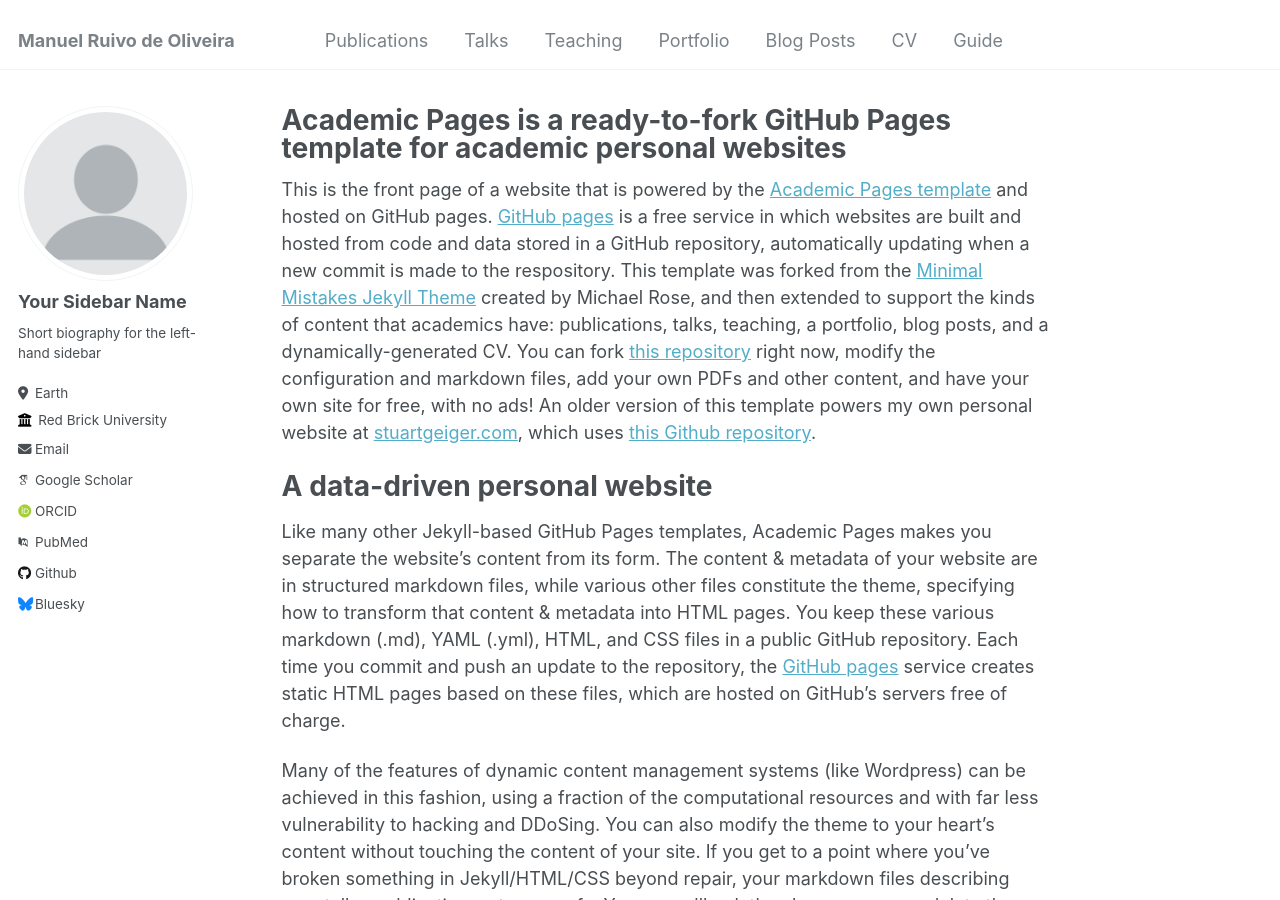
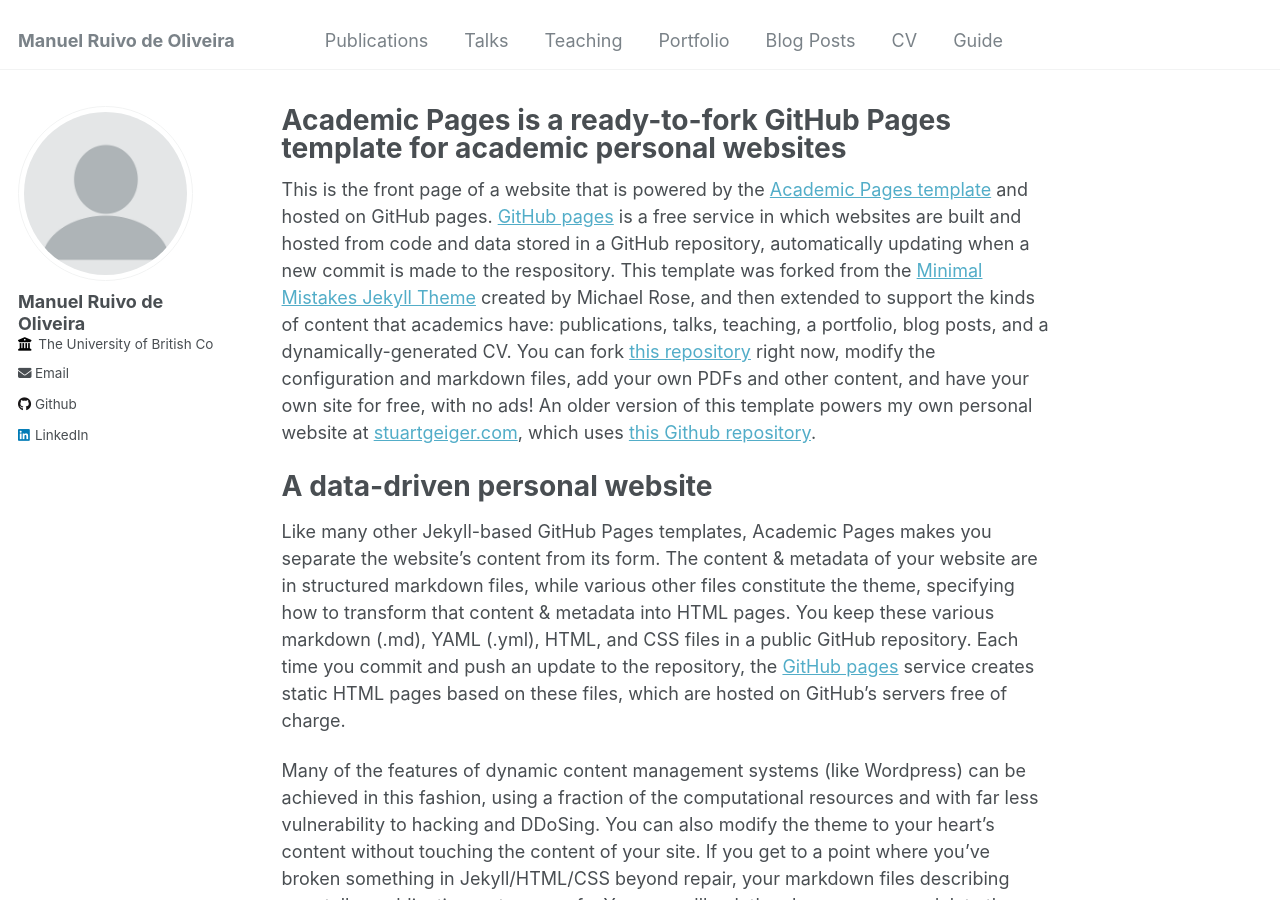
Before and after one commit to manuelruivodeoliveira/manuelruivodeoliveira.github.io, a Jekyll site: the page built from _pages/about.md, in a window 1280 px wide and 900 px high. Built offline with Jekyll 4.4.1, drawn with Linux system fonts in a browser that asks for light colours; some web fonts are replaced.

Commit message:
Edited basic info in _config.yml

```diff
--- a/_config.yml
+++ b/_config.yml
@@ -22,33 +22,33 @@ repository               : "manuelruivodeoliveira/manuelruivodeoliveira.github.i
 author:
   # Biographic information
   avatar           : "profile.png"
-  name             : "Your Sidebar Name"
+  name             : "Manuel Ruivo de Oliveira"
   pronouns         : # example: "she/her"
-  bio              : "Short biography for the left-hand sidebar"
-  location         : "Earth"
-  employer         : "Red Brick University"
+  bio              : # "Short biography for the left-hand sidebar"
+  location         : # "Earth"
+  employer         : "The University of British Columbia"
   uri              : # URL
-  email            : "none@example.org"
+  email            : "manuel.ruivodeoliveira@gmail.com"
 
   # Academic websites
   arxiv            : # URL - Update with the correct link to your profile
-  googlescholar    : "https://scholar.google.com/citations?user=PS_CX0AAAAAJ"
+  googlescholar    : # "https://scholar.google.com/citations?user=PS_CX0AAAAAJ"
   impactstory      : # URL
-  orcid            : "http://orcid.org/yourorcidurl"
+  orcid            : # "http://orcid.org/yourorcidurl"
   semantic         : # URL
-  pubmed           : "https://www.ncbi.nlm.nih.gov/pubmed/?term=john+snow"
+  pubmed           : # "https://www.ncbi.nlm.nih.gov/pubmed/?term=john+snow"
   researchgate     : # URL
 
   # Repositories and software development
   bitbucket        : # Username - Update with your username on the site
   codepen          : # Username
   dribbble         : # Username
-  github           : "academicpages"
+  github           : "manuelruivodeoliveira"
   kaggle           : # Username
   stackoverflow    : # User number or user number and name (i.e., use "1" or "1/jeff-atwood")
 
   # Social media
-  bluesky          : "bsky.app" # Replace this with you Bluesky username
+  bluesky          : # "bsky.app" # Replace this with you Bluesky username
   facebook         : # Username
   flickr           : # Username
   foursquare       : # Username
@@ -57,7 +57,7 @@ author:
   keybase          : # Username
   instagram        : # Username
   lastfm           : # Username
-  linkedin         : # Username
+  linkedin         : "manuelruivodeoliveira"
   mastodon         : # URL
   medium           : # URL
   pinterest        : # Username
```
